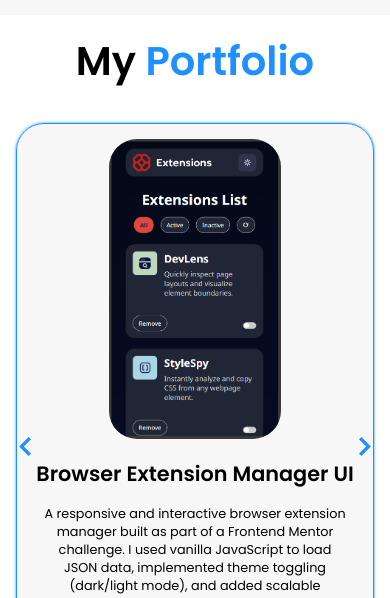
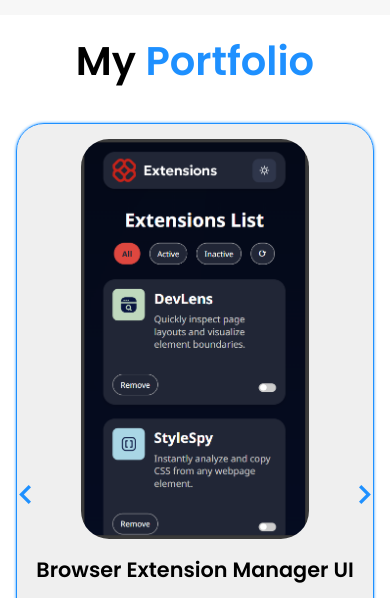
Before and after one commit to JonierPachon/My-web-site, a website: page index.html in a window 390 px wide. Shown: the part 1820-2418 px from the top of the page. Drawn offline with nearby package versions, Linux system fonts and the light colour scheme.

Commit message:
Add favicon and adjust spacing in the portfolio section.

```diff
--- a/index.html
+++ b/index.html
@@ -10,6 +10,7 @@
       />
       <link rel="stylesheet" href="style.css" />
       <link rel="stylesheet" href="mediaqueries.css" />
+      <link rel="icon" type="image/png" href="./assets/portfolio-favicon.png" />
       <title>Jonier Pachon | Front-End Developer</title>
    </head>
    <body>
--- a/mediaqueries.css
+++ b/mediaqueries.css
@@ -112,10 +112,21 @@
    .portfolio-content {
       margin: 4rem;
    }
+
+   /* .portfolio-text p {
+      height: 100%;
+   } */
    .row {
       flex-direction: column;
       gap: 20px;
       padding: 40px 40px 50px;
+      min-height: 100%;
+   }
+
+   .swiper-slide {
+      display: flex;
+      flex-direction: column;
+      height: auto !important;
    }
 
    .portfolio-text {
@@ -182,6 +193,9 @@
 }
 
 @media (max-width: 495px) {
+   html {
+      font-size: 50%;
+   }
    .br-active {
       display: block;
    }
@@ -191,9 +205,7 @@
    ::-webkit-scrollbar {
       width: 3.5vw;
    }
-   html {
-      font-size: 50%;
-   }
+
    .heading {
       font-size: 5rem;
       text-align: center;
@@ -234,29 +246,12 @@
 }
 
 @media (max-width: 410px) {
-   .portfolio-content {
-      /* height: fit-content; */
+   .row {
+      margin: 0;
+      gap: 15px;
    }
-   .row {
-      /* height: 100%; */
-      padding: 15px 10px 30px;
+   .row img {
       margin: 0;
-      gap: 8px;
-      justify-content: center;
-   }
-   .portfolio-text p {
-      height: fit-content;
-      padding: 0 15px;
-   }
-
-   .row img {
-      height: 300px;
-      width: auto;
-   }
-   .portfolio-content {
-      padding: 0;
-   }
-   .portfolio {
-      padding: 0;
+      height: 400px;
    }
 }
--- a/style.css
+++ b/style.css
@@ -1,4 +1,5 @@
 /* GENERAL STYLE */
+
 @import url("https://fonts.googleapis.com/css2?family=Poppins:wght@300;400;500;600&display=swap");
 
 * {
@@ -18,6 +19,7 @@
    /* --main-color: -webkit-linear-gradient(#16ff00, #ffed00); */
    --main-color: #1e90ff;
    --section-color2: #00000008;
+   /* --section-color2: #1eb55f86; */
    --section-color2-text: rgb(0, 0, 0);
    --section-color1: white;
    --text-color: black;
@@ -306,13 +308,11 @@ The thumb is the slider knob that you drag along the path. */
 }
 
 .portfolio-content {
-   /* display: grid;
-   grid-template-columns: repeat(auto-fit, minmax(350px, auto));
-   justify-content: center;
-   align-items: center;
-   gap: 2.3rem; */
    display: flex;
    overflow: hidden;
+   flex-direction: column;
+   /* display: flex;
+      overflow: visible; */
    border-radius: 28px;
    border: 0.1px solid var(--main-color);
    box-shadow: 0px 0px 3px var(--main-color);
@@ -324,14 +324,21 @@ The thumb is the slider knob that you drag along the path. */
 .portfolio-content:hover {
    box-shadow: 0px 0px 10px var(--main-color);
 }
+
+.swiper-wrapper {
+   background: var(--section-color2);
+}
 .row {
    display: flex;
-   /* height: 100vh; */
+
    justify-content: space-between;
    align-items: center;
    gap: 60px;
    background: var(--section-color2);
    padding: 20px 100px;
+
+   width: 100%;
+   box-sizing: border-box;
 }
 
 .portfolio-text {
```
Also changed, not shown: assets/portfolio-favicon.png (added).
